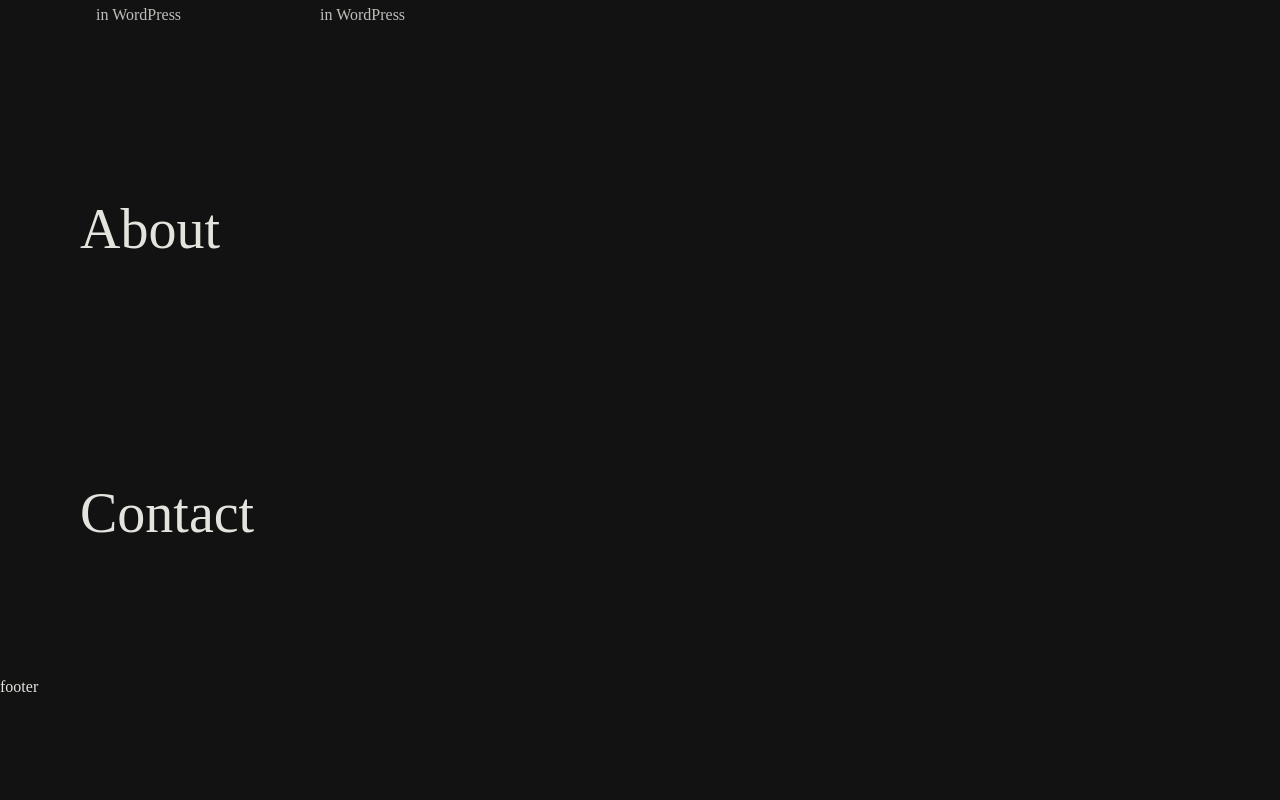
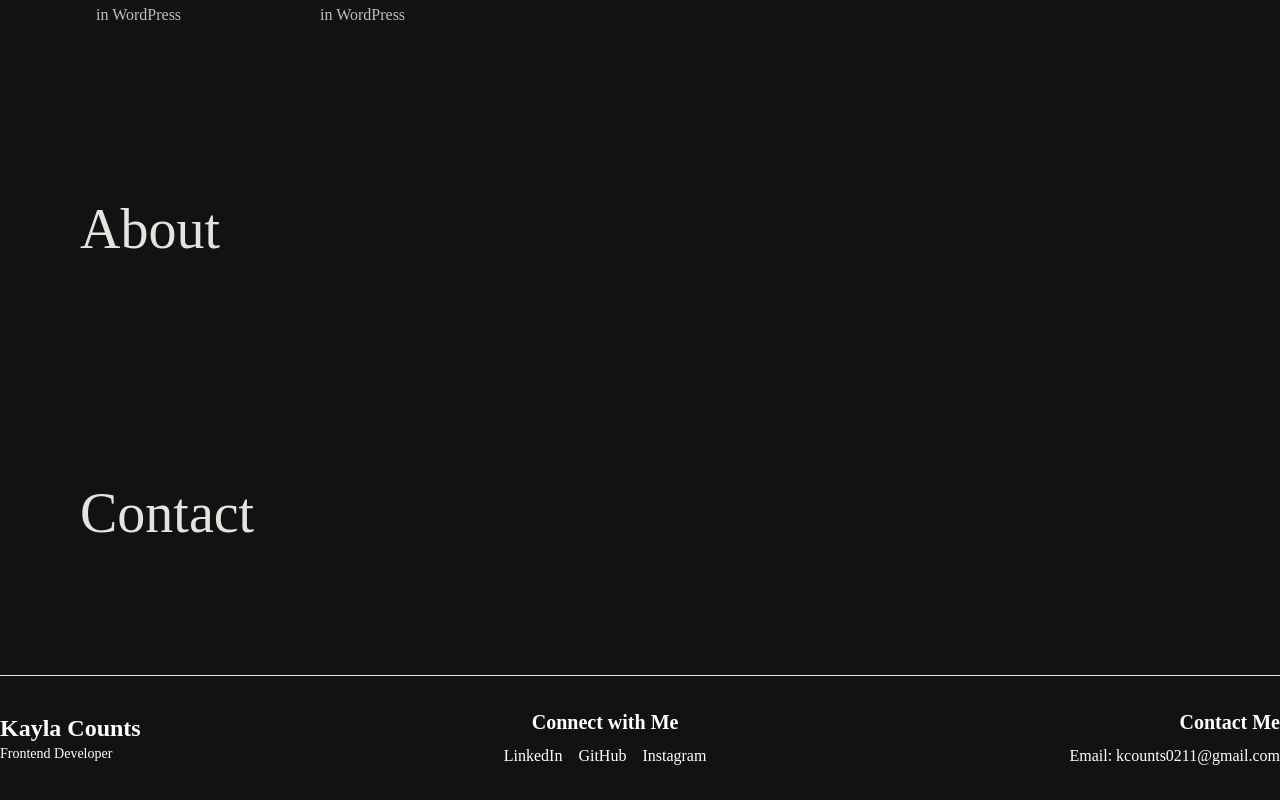
Before and after one commit to Kcounts93/my-portfolio, a React (Create React App) app: page / in a window 1280 px wide. Shown: the part 3164-3964 px from the top of the page. Before the commit the page ends 3943 px from the top, so only its background shows below. Built offline with nearby package versions, Linux system fonts and the light colour scheme.

Commit message:
footer component sections and info

```diff
--- a/src/components/Footer.jsx
+++ b/src/components/Footer.jsx
@@ -1,7 +1,36 @@
 import React from "react";
 
 const Footer = () => {
-  return <div>footer</div>;
+  return (
+    <footer className="text-white py-8 border-t">
+      <div className="container mx-auto flex flex-col md:flex-row items-center justify-between">
+        <div className="text-center md:text-left mb-4 md:mb-0">
+          <h2 className="text-2xl font-semibold">Kayla Counts</h2>
+          <p className="text-sm">Frontend Developer</p>
+        </div>
+
+        <div className="text-center md:text-center mb-4 md:mb-0">
+          <h3 className="text-xl font-semibold mb-2">Connect with Me</h3>
+          <div className="flex space-x-4">
+            <a href="#" className="text-blue-400 hover:underline">
+              LinkedIn
+            </a>
+            <a href="#" className="text-blue-400 hover:underline">
+              GitHub
+            </a>
+            <a href="#" className="text-blue-400 hover:underline">
+              Instagram
+            </a>
+          </div>
+        </div>
+
+        <div className="text-center md:text-right">
+          <h3 className="text-xl font-semibold mb-2">Contact Me</h3>
+          <p>Email: kcounts0211@gmail.com</p>
+        </div>
+      </div>
+    </footer>
+  );
 };
 
 export default Footer;
--- a/src/index.css
+++ b/src/index.css
@@ -8,7 +8,6 @@
   body {
     @apply bg-[#121212];
     @apply font-[Montserrat];
-    @apply mb-[80px];
     @apply text-putty;
   }
   li {
```
